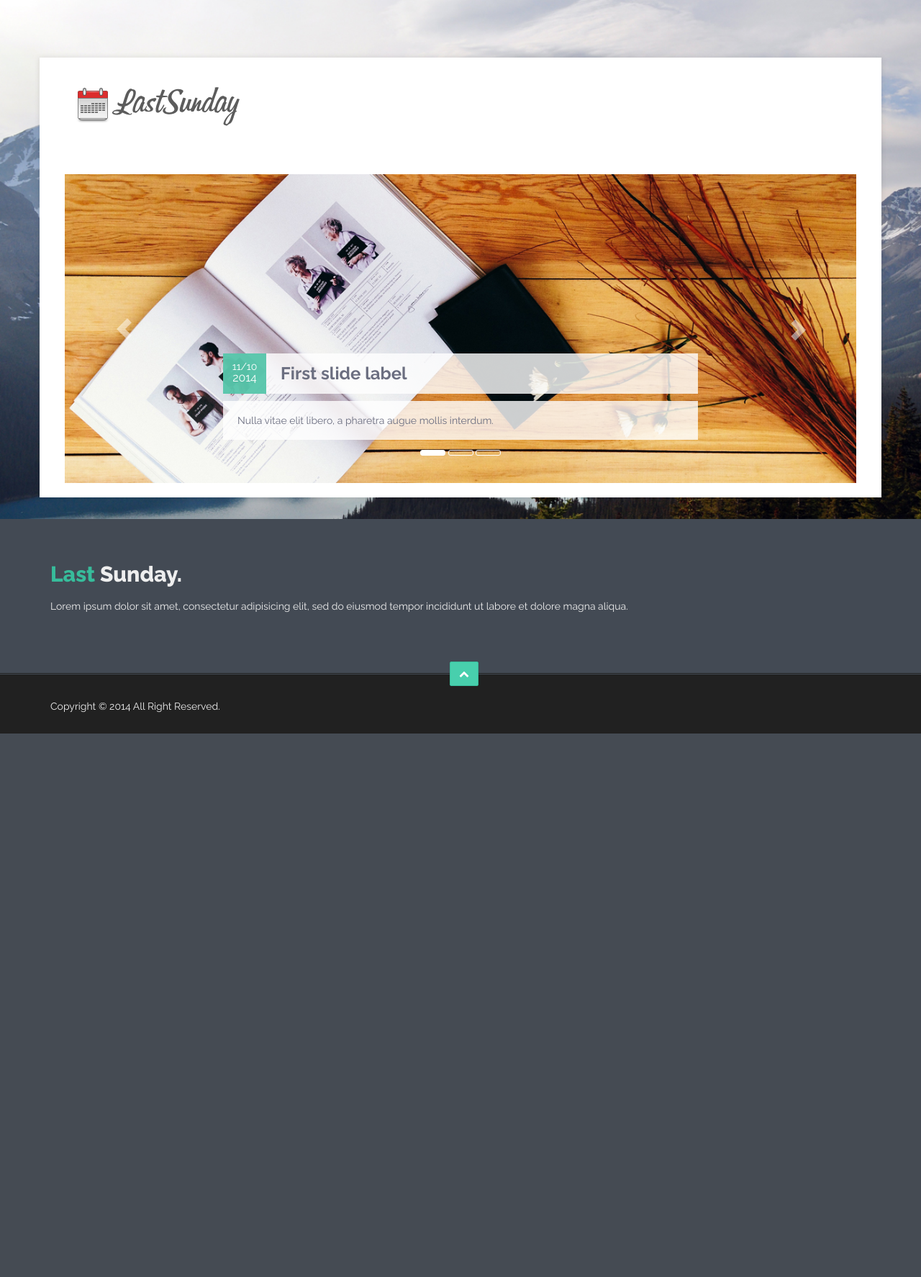
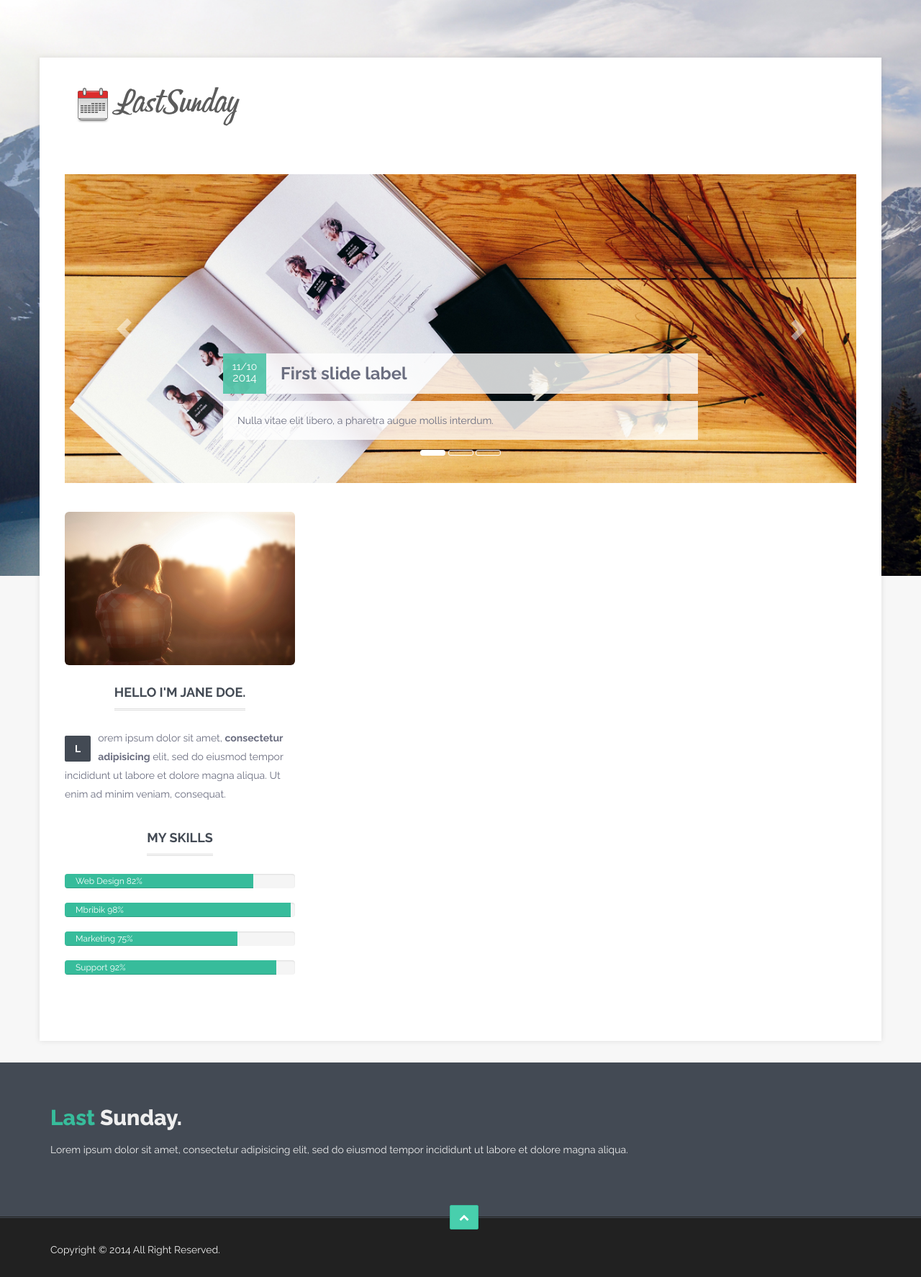
Before and after one commit to drulang/summerbeer, a Django app: page / in a window 1280 px wide. Shown: the whole page at 72% size. Before the commit the page ends 1019 px from the top, so only its background shows below. Run offline with Django 3.2, Linux system fonts and the light colour scheme; some libraries are stand-ins or nearby versions.

Commit message:
Work on index

```diff
--- a/bikini/summerbeer/templates/summerbeer/index.html
+++ b/bikini/summerbeer/templates/summerbeer/index.html
@@ -103,6 +103,63 @@
 
       <!-- begin:main-section -->
       <div class="row">
+ <!-- begin:article -->
+        <div class="col-md-4">
+          <!-- begin:about -->
+          <div class="content-article">
+            <!-- begin:bio -->
+            <div class="row">
+              <div class="col-md-12">
+                <img src="static/img/image-blog-post-big-01.jpg" class="img-responsive img-rounded" alt="about last sunday">
+                <br>
+                <div class="label-title text-center">
+                  <h3>Hello I'm Jane Doe.</h3>
+                </div>
+
+                <p><strong class="first-paragraph">L</strong>orem ipsum dolor sit amet, <strong>consectetur adipisicing</strong> elit, sed do eiusmod tempor incididunt ut labore et dolore magna aliqua. Ut enim ad minim veniam,
+                consequat.</p>
+              </div>
+            </div>
+            <!-- end:bio -->
+            <br>
+            <!-- begin:skill -->
+            <div class="row">
+              <div class="col-md-12">
+                <div class="label-title text-center">
+                  <h3>My Skills</h3>
+                </div>
+                <div class="progress">
+                  <div class="progress-bar progress-bar-secondary" role="progressbar" aria-valuenow="82" aria-valuemin="0" aria-valuemax="100" style="width: 82%;">
+                    Web Design 82%
+                  </div>
+                </div>
+                <!-- break -->
+                <div class="progress">
+                  <div class="progress-bar progress-bar-secondary" role="progressbar" aria-valuenow="98" aria-valuemin="0" aria-valuemax="100" style="width: 98%;">
+                    Mbribik 98%
+                  </div>
+                </div>
+                <!-- break -->
+                <div class="progress">
+                  <div class="progress-bar progress-bar-secondary" role="progressbar" aria-valuenow="75" aria-valuemin="0" aria-valuemax="100" style="width: 75%;">
+                    Marketing 75%
+                  </div>
+                </div>
+                <!-- break -->
+                <div class="progress">
+                  <div class="progress-bar progress-bar-secondary" role="progressbar" aria-valuenow="92" aria-valuemin="0" aria-valuemax="100" style="width: 92%;">
+                    Support 92%
+                  </div>
+                </div>
+                <!-- break -->
+              </div>
+            </div>
+            <!-- end:skill -->
+            <br><br>
+          </div>
+          <!-- end:about -->
+        </div>
+        <!-- end:article -->
       </div>
       <!-- end:main-section -->
 
```
Also changed, not shown: 1 other file.
